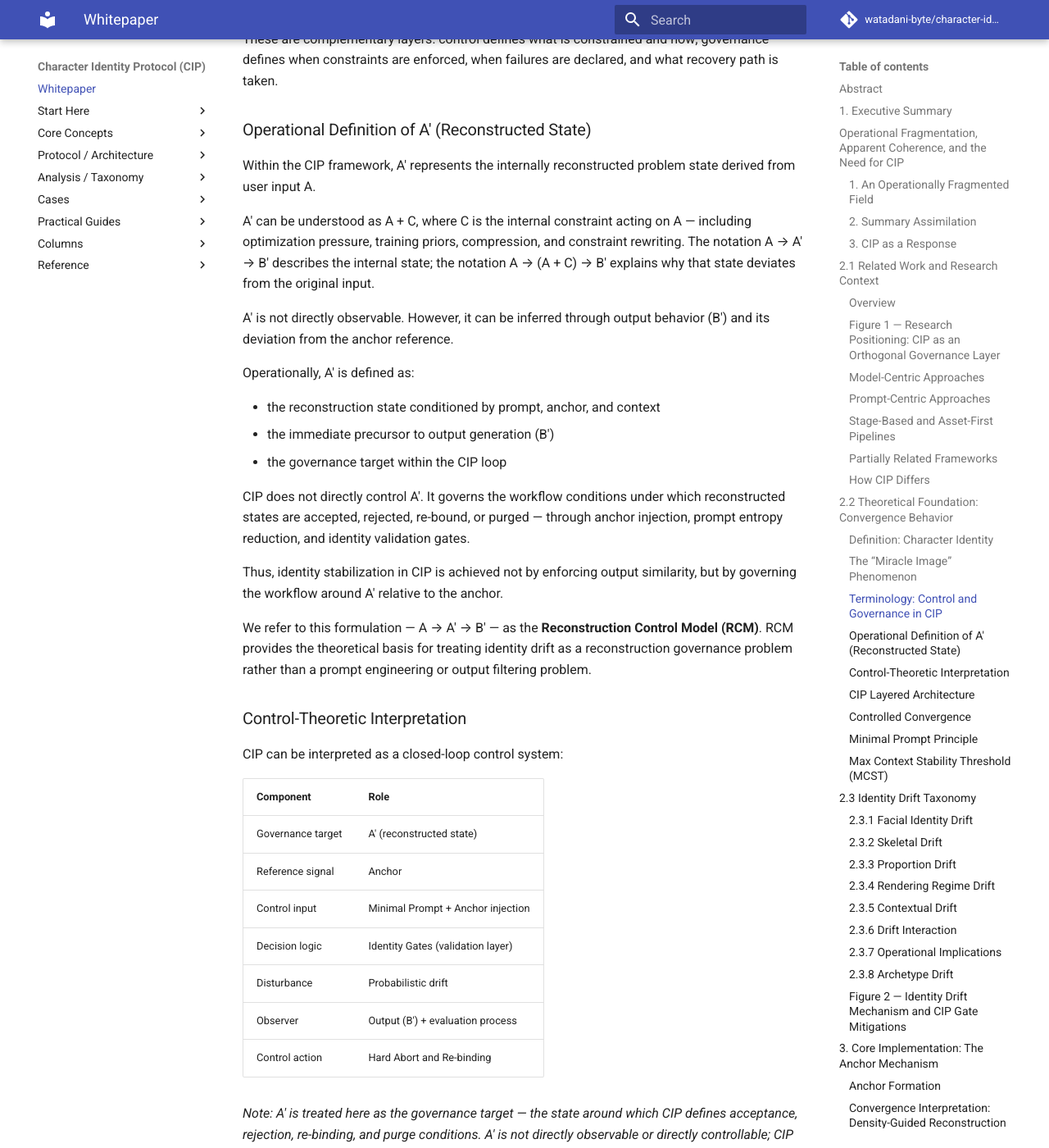
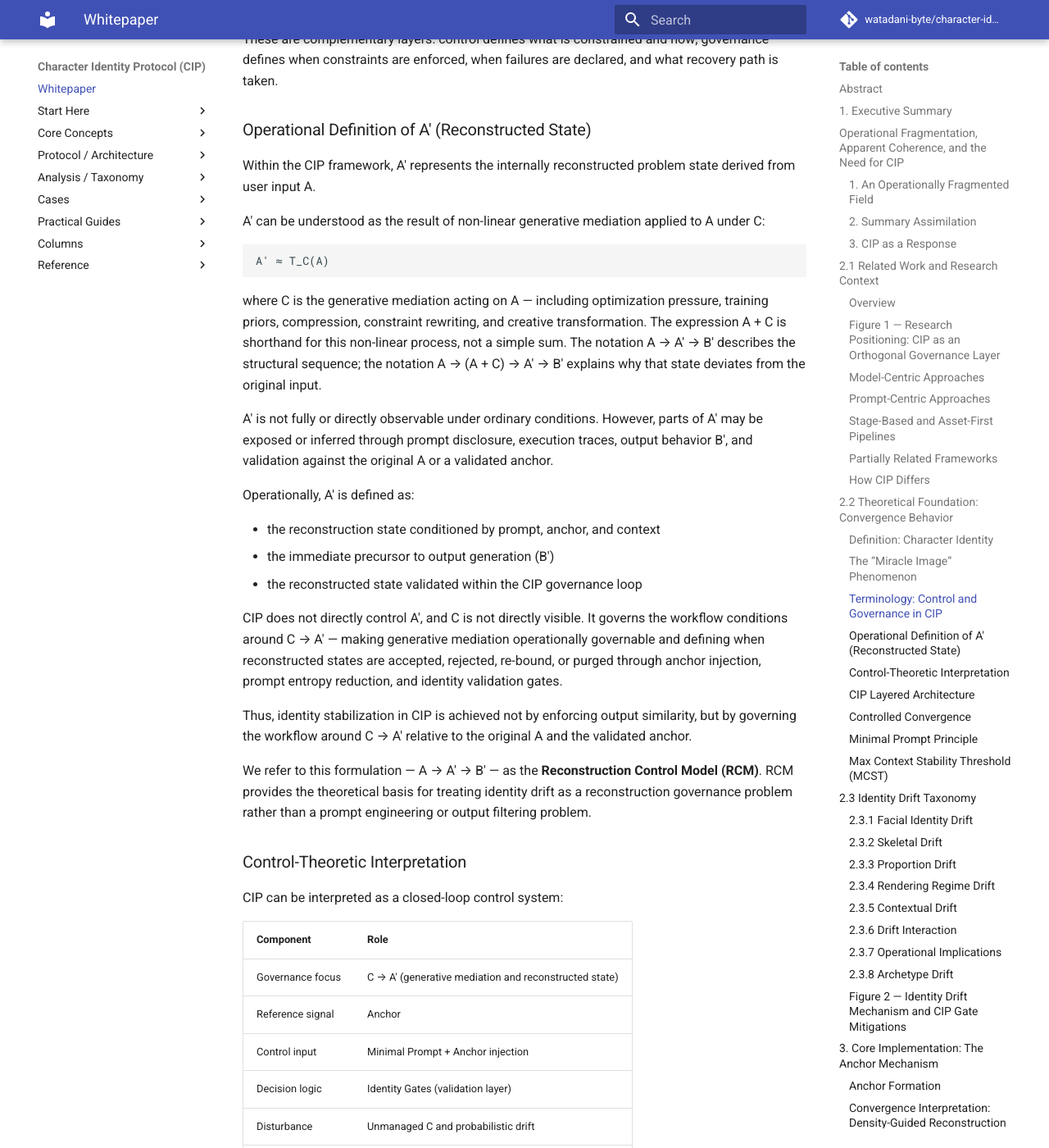
Before and after one commit to watadani-byte/character-identity-protocol, an MkDocs documentation site: the page built from docs/whitepaper_v1.md, in a window 1280 px wide and 1400 px high, scrolled down 8061 px. Shown: the whole window at 82% size. Built offline with MkDocs 1.6.1 and Material for MkDocs 9.7.7, drawn with Linux system fonts in a browser that asks for light colours; comment, search, counter and statistics services are not loaded; some of the changed text lies outside the part shown.

Commit message:
whitepaper_v1.md を更新

````diff
--- a/docs/whitepaper_v1.md
+++ b/docs/whitepaper_v1.md
@@ -17,9 +17,9 @@ This paper introduces the Character Identity Protocol (CIP), an inference-time r
 
 The protocol defines a closed-loop control architecture consisting of: anchor-based constraints that bias the reconstruction space, minimal prompt design that reduces optimization pressure, identity validation gates (Face, Skeleton, Proportion), and Hard Abort mechanisms that terminate invalid reconstruction trajectories. Together, these components are observed to support bounded convergence of A′ within an anchor-proximate region.
 
-CIP operates entirely at inference time, requires no model modification, and may be applied to closed-source systems to the extent that they expose sufficient reference, generation, and review controls. Production workflow observations — including multi-turn generation and cross-platform identity recovery — suggest that identity consistency can be improved by governing reconstruction workflows around A′ rather than output similarity alone.
-
-These observations support the view that identity stability in generative systems is fundamentally an inference-time governance problem, and that governing the workflow around A′ provides a generalizable framework for improving reliability in probabilistic generative environments.
+CIP operates entirely at inference time, requires no model modification, and may be applied to closed-source systems to the extent that they expose sufficient reference, generation, and review controls. Production workflow observations — including multi-turn generation and cross-platform identity recovery — suggest that identity consistency can be improved by governing reconstruction workflows around C → A′ rather than output similarity alone.
+
+These observations support the view that identity stability in generative systems is fundamentally an inference-time governance problem, and that governing the workflow around C → A′ provides a generalizable framework for improving reliability in probabilistic generative environments.
 
 -----
 
@@ -283,19 +283,25 @@ These are complementary layers: control defines what is constrained and how; gov
 
 Within the CIP framework, A′ represents the internally reconstructed problem state derived from user input A.
 
-A′ can be understood as A + C, where C is the internal constraint acting on A — including optimization pressure, training priors, compression, and constraint rewriting. The notation A → A′ → B′ describes the internal state; the notation A → (A + C) → B′ explains why that state deviates from the original input.
-
-A′ is not directly observable. However, it can be inferred through output behavior (B′) and its deviation from the anchor reference.
+A′ can be understood as the result of non-linear generative mediation applied to A under C:
+
+```text
+A′ ≈ T_C(A)
+```
+
+where C is the generative mediation acting on A — including optimization pressure, training priors, compression, constraint rewriting, and creative transformation. The expression A + C is shorthand for this non-linear process, not a simple sum. The notation A → A′ → B′ describes the structural sequence; the notation A → (A + C) → A′ → B′ explains why that state deviates from the original input.
+
+A′ is not fully or directly observable under ordinary conditions. However, parts of A′ may be exposed or inferred through prompt disclosure, execution traces, output behavior B′, and validation against the original A or a validated anchor.
 
 Operationally, A′ is defined as:
 
 - the reconstruction state conditioned by prompt, anchor, and context
 - the immediate precursor to output generation (B′)
-- the governance target within the CIP loop
-
-CIP does not directly control A′. It governs the workflow conditions under which reconstructed states are accepted, rejected, re-bound, or purged — through anchor injection, prompt entropy reduction, and identity validation gates.
-
-Thus, identity stabilization in CIP is achieved not by enforcing output similarity, but by governing the workflow around A′ relative to the anchor.
+- the reconstructed state validated within the CIP governance loop
+
+CIP does not directly control A′, and C is not directly visible. It governs the workflow conditions around C → A′ — making generative mediation operationally governable and defining when reconstructed states are accepted, rejected, re-bound, or purged through anchor injection, prompt entropy reduction, and identity validation gates.
+
+Thus, identity stabilization in CIP is achieved not by enforcing output similarity, but by governing the workflow around C → A′ relative to the original A and the validated anchor.
 
 We refer to this formulation — A → A′ → B′ — as the **Reconstruction Control Model (RCM)**. RCM provides the theoretical basis for treating identity drift as a reconstruction governance problem rather than a prompt engineering or output filtering problem.
 
@@ -303,19 +309,19 @@ We refer to this formulation — A → A′ → B′ — as the **Reconstruction
 
 CIP can be interpreted as a closed-loop control system:
 
-|Component        |Role                             |
-|-----------------|---------------------------------|
-|Governance target|A′ (reconstructed state)         |
-|Reference signal |Anchor                           |
-|Control input    |Minimal Prompt + Anchor injection|
-|Decision logic   |Identity Gates (validation layer)|
-|Disturbance      |Probabilistic drift              |
-|Observer         |Output (B′) + evaluation process |
-|Control action   |Hard Abort and Re-binding        |
-
-*Note: A′ is treated here as the governance target — the state around which CIP defines acceptance, rejection, re-binding, and purge conditions. A′ is not directly observable or directly controllable; CIP governs the workflow conditions around it.*
-
-CIP can therefore be interpreted as a **bounded stochastic governance system over A′**: one in which the objective is not deterministic state replication, but bounded probabilistic convergence to an anchor-defined identity region.
+|Component       |Role                                                 |
+|----------------|-----------------------------------------------------|
+|Governance focus|C → A′ (generative mediation and reconstructed state)|
+|Reference signal|Anchor                                               |
+|Control input   |Minimal Prompt + Anchor injection                    |
+|Decision logic  |Identity Gates (validation layer)                    |
+|Disturbance     |Unmanaged C and probabilistic drift                  |
+|Observer        |Output (B′) + evaluation process                     |
+|Control action  |Hard Abort and Re-binding                            |
+
+*Note: CIP treats C → A′ as the governance focus. A′ is not directly controllable, and C is not directly visible; therefore, CIP governs the workflow conditions around mediation, reconstruction, validation, adoption, rejection, re-binding, and purge.*
+
+CIP can therefore be interpreted as a **bounded stochastic governance system over C → A′**: one in which the objective is not deterministic state replication, but bounded probabilistic convergence to an anchor-defined identity region.
 
 **Operational Objective (Conceptual)**
 
@@ -329,13 +335,13 @@ Subject to: Hard Abort condition when drift exceeds gate threshold
 
 CIP is structured as a multi-layer system spanning conceptual, control-theoretic, operational, and governance layers.
 
-The control-theoretic layer of CIP is referred to as **Reconstruction Convergence Control (RCC)** — the operational realization of bounded A′ governance through anchor constraints, identity gates, and Hard Abort enforcement.
+The control-theoretic layer of CIP is referred to as **Reconstruction Convergence Control (RCC)** — the operational realization of bounded C → A′ governance through anchor constraints, identity gates, and Hard Abort enforcement.
 
 |Layer  |Name                      |Content                                                                                   |
 |-------|--------------------------|------------------------------------------------------------------------------------------|
 |Level 0|Worldview Layer           |Character Identity Protocol (CIP)                                                         |
 |Level 1|Phenomenon Model          |Reconstruction Control Model (RCM): A → A′ → B′                                           |
-|Level 2|Governance Target         |Reconstructed State A′                                                                    |
+|Level 2|Governance Focus          |C → A′ mediation and reconstructed state                                                  |
 |Level 3|Control Theory Layer (RCC)|Anchor Model · Minimal Prompt Principle · State-space reduction · Transition segmentation |
 |Level 4|Execution Method          |Anchor Re-Convergence Method (ARCM)                                                       |
 |Level 5|Governance Layer          |Identity Gates (Face, Skeleton, Proportion) · Hard Abort · Re-binding · Audit / Validation|
@@ -1114,8 +1120,10 @@ In the rapidly evolving landscape of generative AI, the Character Identity Proto
 
 By combining statistical convergence with explicit operational framing, CIP defines a structured approach to the governance of character identities in production AI workflows.
 
-The protocol does not oppose the model’s optimization dynamics.
-It constrains outputs operationally.
+The protocol does not reject the model’s generative mediation.
+It governs it.
+
+CIP/PAL preserves the productive value of AI-generated mediation while preventing unmanaged C from rewriting identity, brand code, or adoption criteria.
 
 ### Implication: Inference-Time Governance
 
````
